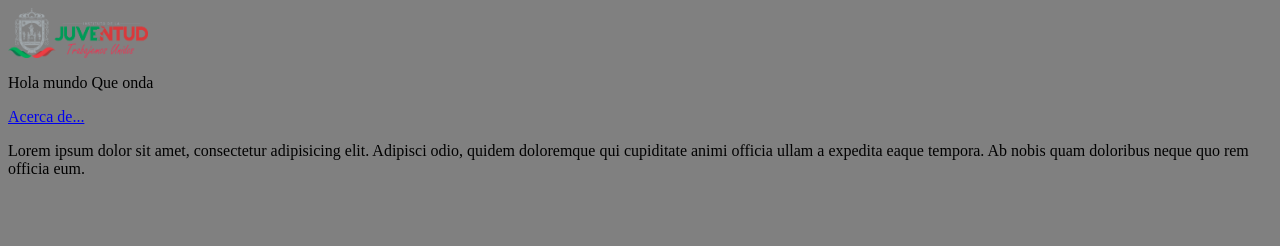
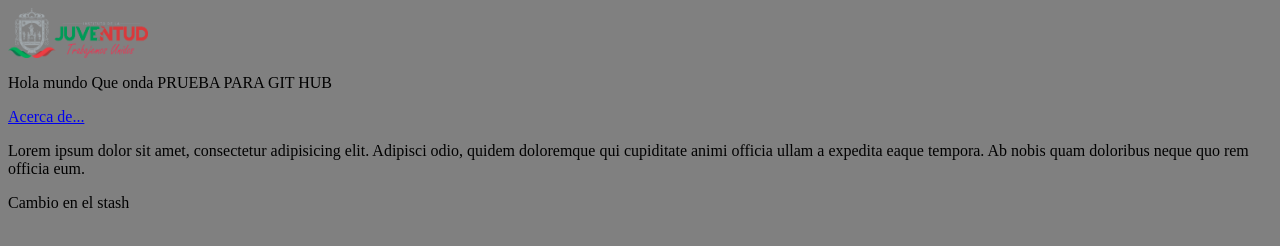
Before and after one commit to jesusrlv/pruebagit2, a plain HTML site: page index.html in a window 1280 px wide. Drawn offline with Linux system fonts and the light colour scheme.

Commit message:
para subir a github

```diff
--- a/index.html
+++ b/index.html
@@ -7,11 +7,12 @@
     <p> <body style="background-color: gray;color: black;"></p>
         Hola mundo Que onda
 
-
+        PRUEBA PARA GIT HUB
 
         <p> <a href="about.html">Acerca de...</a></p>
 
         <p>Lorem ipsum dolor sit amet, consectetur adipisicing elit. Adipisci odio, quidem doloremque qui cupiditate animi officia ullam a expedita eaque tempora. Ab nobis quam doloribus neque quo rem officia eum.</p>
+        <p>Cambio en el stash</p>
     </body>
 
 </html>
```
Also changed, not shown: img/._juventud.png (deleted).
